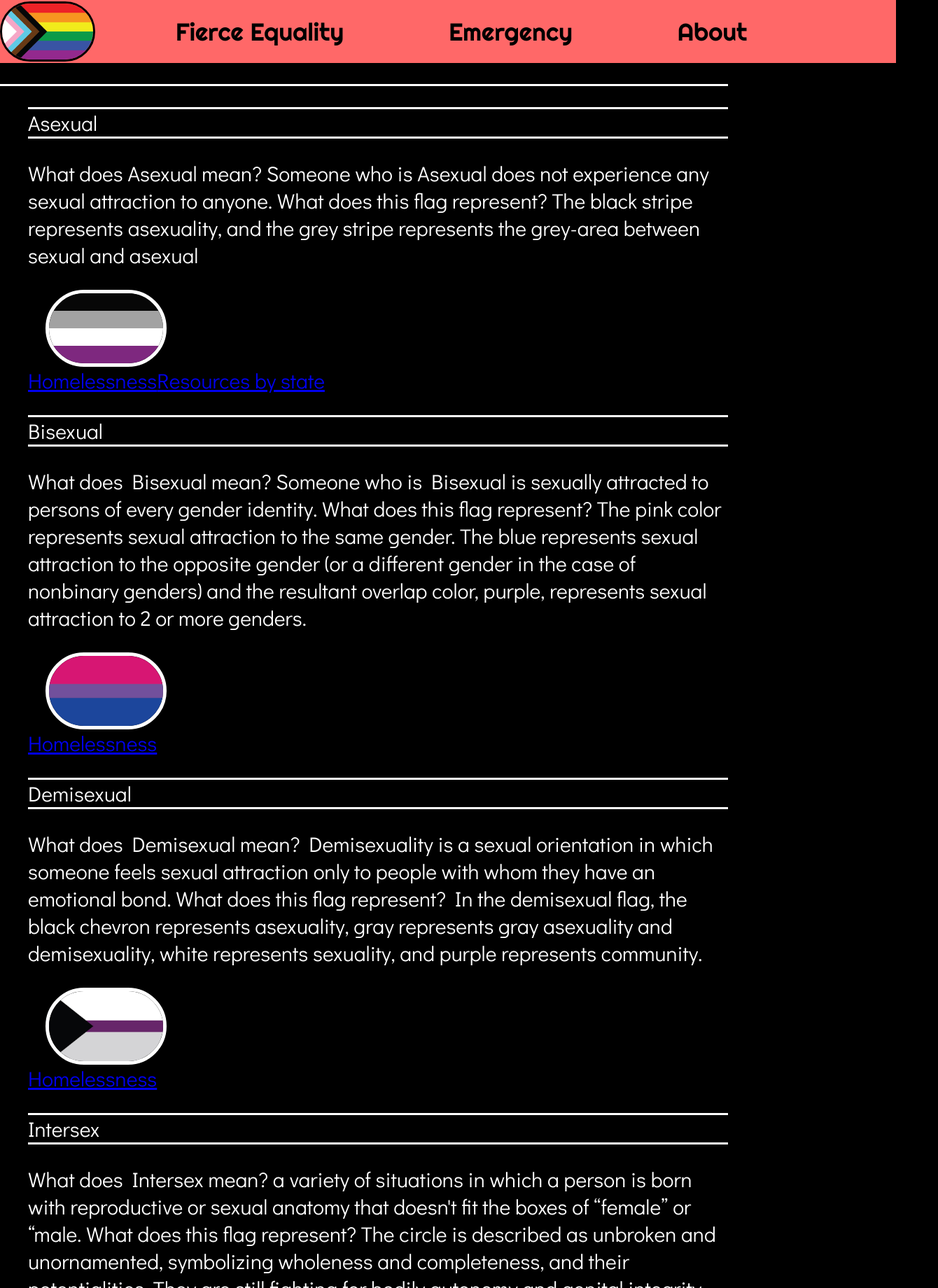
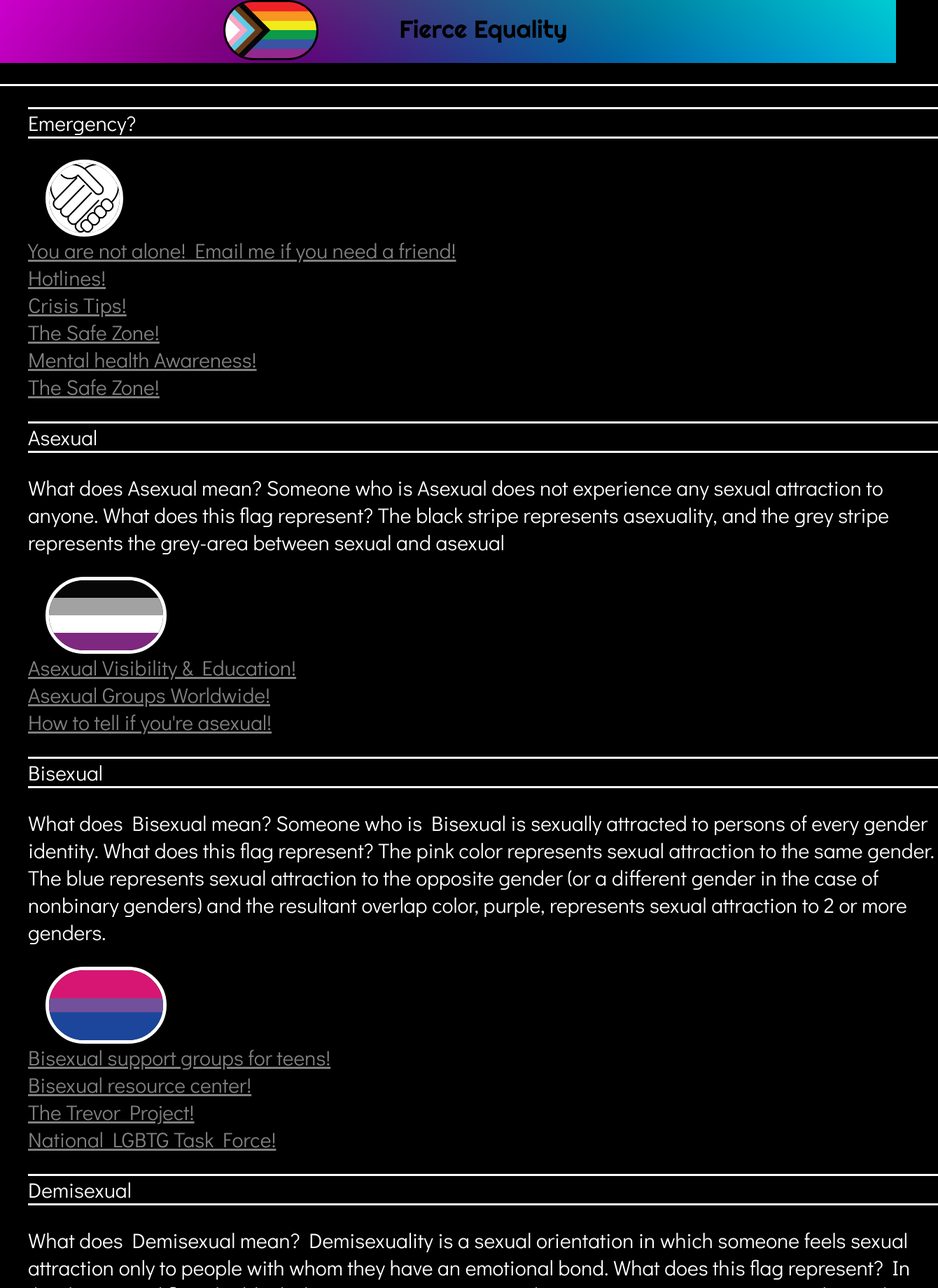
Before and after one commit to sulledy221/FierceEquality2.0, a React (Create React App) app: page / in a window 1280 px wide. Shown: the top 1840 px of the page at 70% size, 1340 px wide, since content can reach past the window. Built offline with nearby package versions, Linux system fonts and the light colour scheme.

Commit message:
inputting all the resources for each identity

```diff
--- a/src/components/Flags.jsx
+++ b/src/components/Flags.jsx
@@ -6,9 +6,11 @@ export default function Flags() {
       <p className="list-flag">{item.title}</p>
       <p>{item.desc}</p>
       <img src={item.src} alt={item.alt} className="img-flag" />
-      <div className="resource-link">
+      <div>
         {item.resources.map((link) => (
-          <a href={link.url}>{link.text}</a>
+          <a href={link.url} className="resource-link">
+            {link.text}
+          </a>
         ))}
       </div>
     </li>
--- a/src/components/NavBar.jsx
+++ b/src/components/NavBar.jsx
@@ -12,16 +12,6 @@ export default function NavBar() {
             Fierce Equality
           </Link>
         </li>
-        <li className="link">
-          <Link className="link" to="/emergency">
-            Emergency
-          </Link>
-        </li>
-        <li className="link">
-          <Link className="link" to="/about">
-            About
-          </Link>
-        </li>
       </div>
     </BrowserRouter>
   );
--- a/src/components/all.css
+++ b/src/components/all.css
@@ -15,19 +15,28 @@ body {
 
 .link {
   color: rgb(0, 0, 0);
+  background-color: rgba(0, 0, 0, 0);
   margin-right: 75px;
   font-size: 35px;
   font-family: "Righteous", cursive;
-  background-color: rgb(255, 104, 104);
   list-style-type: none;
   text-decoration: none;
+  margin-top: 20px;
+  height: 0px;
 }
 
 .link-div {
-  display: flex;
-  align-items: center;
   background-color: rgb(255, 104, 104);
   height: 90px;
+  display: flex;
+  justify-content: center;
+  background: linear-gradient(
+      217deg,
+      rgba(0, 255, 221, 0.8),
+      rgba(255, 0, 0, 0) 70.71%
+    ),
+    linear-gradient(127deg, rgba(255, 0, 255, 0.8), rgba(0, 255, 0, 0) 70.71%),
+    linear-gradient(336deg, rgba(0, 0, 255, 0.8), rgba(0, 0, 255, 0) 70.71%);
 }
 
 .img-flag {
@@ -45,7 +54,7 @@ body {
   list-style-type: none;
   border-bottom: 3px solid;
   border-top: 3px solid;
-  width: 1000px;
+  width: 1300px;
 }
 
 .nav-img {
@@ -57,7 +66,8 @@ body {
 }
 
 .resource-link {
-  /* display: flex; */
-  margin-right: 8px;
-  text-decoration: none;
+  display: flex;
+  margin-right: 45px;
+  /* text-decoration: none; */
+  color: grey;
 }
--- a/src/components/flagdata.js
+++ b/src/components/flagdata.js
@@ -1,4 +1,34 @@
 export const flagData = [
+  {
+    src: "/assets/FLAGS/Screen Shot 2021-04-23 at 11.04.27 AM.png",
+    title: "Emergency?",
+    resources: [
+      {
+        text: "You are not alone! Email me if you need a friend! ",
+        url: "mailto:sullivanmort19@gmail.com",
+      },
+      {
+        text: "Hotlines!",
+        url: "https://www.crisistextline.org/help-for-depression/?gclid=Cj0KCQjw1PSDBhDbARIsAPeTqrcavrKA7FE8AAwwSsgFeuoM3HylPK1tNVHwbcHuh7GYMj9aDSkb3_MaAquUEALw_wcB",
+      },
+      {
+        text: "Crisis Tips!",
+        url: "https://www.take2minutes.org/page_crisistips.html",
+      },
+      {
+        text: "The Safe Zone!",
+        url: "https://thesafezoneproject.com/about/what-is-safe-zone/",
+      },
+      {
+        text: "Mental health Awareness!",
+        url: "https://www.pridemind.org/",
+      },
+      {
+        text: "The Safe Zone!",
+        url: "https://thesafezoneproject.com/about/what-is-safe-zone/",
+      },
+    ],
+  },
   {
     src: "/assets/FLAGS/Asexual.jpeg",
     title: "Asexual",
@@ -6,12 +36,16 @@ export const flagData = [
     desc: "What does Asexual mean? Someone who is Asexual does not experience any sexual attraction to anyone. What does this flag represent? The black stripe represents asexuality, and the grey stripe represents the grey-area between sexual and asexual",
     resources: [
       {
-        text: "Homelessness",
-        url: "https://youth.gov/youth-topics/lgbtq-youth/homelessness",
+        text: "Asexual Visibility & Education!",
+        url: "https://www.asexuality.org/",
       },
       {
-        text: "Resources by state ",
-        url: "https://www.aliforneycenter.org/get-help/resources-by-state/",
+        text: "Asexual Groups Worldwide!",
+        url: "https://asexualgroups.wordpress.com/",
+      },
+      {
+        text: "How to tell if you're asexual!",
+        url: "https://time.com/2889469/asexual-orientation/",
       },
     ],
   },
@@ -22,8 +56,20 @@ export const flagData = [
     desc: "What does Bisexual mean? Someone who is Bisexual is sexually attracted to persons of every gender identity. What does this flag represent? The pink color represents sexual attraction to the same gender. The blue represents sexual attraction to the opposite gender (or a different gender in the case of nonbinary genders) and the resultant overlap color, purple, represents sexual attraction to 2 or more genders.",
     resources: [
       {
-        text: "Homelessness",
-        url: "https://youth.gov/youth-topics/lgbtq-youth/homelessness",
+        text: "Bisexual support groups for teens!",
+        url: "https://giveusthefloor.org/lgbtqia-groups/?gclid=Cj0KCQjwqp-LBhDQARIsAO0a6aKoFTN5GaHieAhoJxDXgAi_FhNZ7a6mVjH0X_ojIvV8Efl0diIPrY8aAomjEALw_wcB",
+      },
+      {
+        text: "Bisexual resource center!",
+        url: "https://biresource.org/",
+      },
+      {
+        text: "The Trevor Project!",
+        url: "https://www.aliforneycenter.org/get-help/resources-by-state/",
+      },
+      {
+        text: "National LGBTG Task Force!",
+        url: "https://www.thetaskforce.org/the-411-on-bisexual-resources/",
       },
     ],
   },
@@ -34,8 +80,20 @@ export const flagData = [
     desc: "What does Demisexual mean? Demisexuality is a sexual orientation in which someone feels sexual attraction only to people with whom they have an emotional bond. What does this flag represent? In the demisexual flag, the black chevron represents asexuality, gray represents gray asexuality and demisexuality, white represents sexuality, and purple represents community.",
     resources: [
       {
-        text: "Homelessness",
-        url: "https://youth.gov/youth-topics/lgbtq-youth/homelessness",
+        text: "Resources by state!",
+        url: "https://www.aliforneycenter.org/get-help/resources-by-state/",
+      },
+      {
+        text: "Resources by state!",
+        url: "https://www.aliforneycenter.org/get-help/resources-by-state/",
+      },
+      {
+        text: "Resources by state!",
+        url: "https://www.aliforneycenter.org/get-help/resources-by-state/",
+      },
+      {
+        text: "Resources by state!",
+        url: "https://www.aliforneycenter.org/get-help/resources-by-state/",
       },
     ],
   },
@@ -46,8 +104,20 @@ export const flagData = [
     desc: "What does Intersex mean? a variety of situations in which a person is born with reproductive or sexual anatomy that doesn't fit the boxes of “female” or “male. What does this flag represent? The circle is described as unbroken and unornamented, symbolizing wholeness and completeness, and their potentialities. They are still fighting for bodily autonomy and genital integrity, and this symbolizes the right to be who and how they want to be.",
     resources: [
       {
-        text: "Homelessness",
-        url: "https://youth.gov/youth-topics/lgbtq-youth/homelessness",
+        text: "Resources by state!",
+        url: "https://www.aliforneycenter.org/get-help/resources-by-state/",
+      },
+      {
+        text: "Clothing!",
+        url: "https://www.transgendermap.com/social/clothing-accessories/retailers/",
+      },
+      {
+        text: "The Trevor Project!",
+        url: "https://www.thetrevorproject.org/?gclid=Cj0KCQjw6-SDBhCMARIsAGbI7Ujxab-jZepXcjbUc5hRuK43KcEIMrrpamuzB0m9qbkcHxBYr61EPKoaAlvuEALw_wcB",
+      },
+      {
+        text: "Resources by state!",
+        url: "https://www.aliforneycenter.org/get-help/resources-by-state/",
       },
     ],
   },
@@ -58,8 +128,20 @@ export const flagData = [
     desc: "What does Lesbian mean? A lesbian is someone who identifies as a female and is attracted to other identifying females. What does this flag represent? The stripes, from top to bottom, represent 'gender non-conformity' (dark orange), 'independence' (orange), 'community' (light orange), 'unique relationships to womanhood' (white) , 'serenity and peace' (pink), 'love and sex' (dusty pink), and 'femininity' (dark rose).",
     resources: [
       {
-        text: "Homelessness",
-        url: "https://youth.gov/youth-topics/lgbtq-youth/homelessness",
+        text: "Resources by state!",
+        url: "https://www.aliforneycenter.org/get-help/resources-by-state/",
+      },
+      {
+        text: "Resources by state!",
+        url: "https://www.aliforneycenter.org/get-help/resources-by-state/",
+      },
+      {
+        text: "Resources by state!",
+        url: "https://www.aliforneycenter.org/get-help/resources-by-state/",
+      },
+      {
+        text: "Resources by state!",
+        url: "https://www.aliforneycenter.org/get-help/resources-by-state/",
       },
     ],
   },
@@ -70,8 +152,20 @@ export const flagData = [
     desc: "What does Non-binary mean? Someone who is non-binary might feel like a mix of genders, or like they have no gender at all. What does this flag represent? Yellow represents people whose gender exists outside the binary, purple represents those whose gender is a mixture of – or between – male and female, black represents people who have no gender, and white represents those who embrace many or all genders.",
     resources: [
       {
-        text: "Homelessness",
-        url: "https://youth.gov/youth-topics/lgbtq-youth/homelessness",
+        text: "Resources by state!",
+        url: "https://www.aliforneycenter.org/get-help/resources-by-state/",
+      },
+      {
+        text: "Clothing!",
+        url: "https://www.transgendermap.com/social/clothing-accessories/retailers/",
+      },
+      {
+        text: "The Trevor Project!",
+        url: "https://www.thetrevorproject.org/?gclid=Cj0KCQjw6-SDBhCMARIsAGbI7Ujxab-jZepXcjbUc5hRuK43KcEIMrrpamuzB0m9qbkcHxBYr61EPKoaAlvuEALw_wcB",
+      },
+      {
+        text: "Resources by state!",
+        url: "https://www.aliforneycenter.org/get-help/resources-by-state/",
       },
     ],
   },
@@ -82,8 +176,20 @@ export const flagData = [
     desc: "What does Pansexual mean? Someone who is Pansexual has a sexual and/or romantic attraction to people regardless of gender. What does this flag represent? The pansexual pride flag is used to indicate that pansexuals have sexual attractions and relationships with people of different genders and sexualities.",
     resources: [
       {
-        text: "Homelessness",
-        url: "https://youth.gov/youth-topics/lgbtq-youth/homelessness",
+        text: "Resources by state!",
+        url: "https://www.aliforneycenter.org/get-help/resources-by-state/",
+      },
+      {
+        text: "Resources by state!",
+        url: "https://www.aliforneycenter.org/get-help/resources-by-state/",
+      },
+      {
+        text: "Resources by state!",
+        url: "https://www.aliforneycenter.org/get-help/resources-by-state/",
+      },
+      {
+        text: "Resources by state!",
+        url: "https://www.aliforneycenter.org/get-help/resources-by-state/",
       },
     ],
   },
@@ -94,8 +200,20 @@ export const flagData = [
     desc: "What does Polysexual mean? As with ALL sexual orientation and gender identity terms, the exact definition may vary based on who is doing the defining and/or self-identifying. What does this flag represent? The polysexual flag has three stripes, pink representing attraction to women, green representing attraction to non-binary people, and blue representing attraction to men.",
     resources: [
       {
-        text: "Homelessness",
-        url: "https://youth.gov/youth-topics/lgbtq-youth/homelessness",
+        text: "Resources by state!",
+        url: "https://www.aliforneycenter.org/get-help/resources-by-state/",
+      },
+      {
+        text: "Resources by state!",
+        url: "https://www.aliforneycenter.org/get-help/resources-by-state/",
+      },
+      {
+        text: "Resources by state!",
+        url: "https://www.aliforneycenter.org/get-help/resources-by-state/",
+      },
+      {
+        text: "Resources by state!",
+        url: "https://www.aliforneycenter.org/get-help/resources-by-state/",
       },
     ],
   },
@@ -106,8 +224,20 @@ export const flagData = [
     desc: "What does QPOC mean? Initialisms that stand for queer people of color and/or queer trans people of color. What does this flag represent? The flag represents queer people of color (QPOC) and how the black community and the queer community are often woven together, both currently and in the earliest days of the Queer Liberation Movement. Historically, the raised fist has served as an emblem of solidarity and support as well as an expression of unity, strength, defiance, and resistance. The raised fist was added to the six-striped flag and includes various shades of brown and a white stripe to represent the various colors of the 'human rainbow.'",
     resources: [
       {
-        text: "Homelessness",
-        url: "https://youth.gov/youth-topics/lgbtq-youth/homelessness",
+        text: "Resources by state!",
+        url: "https://www.aliforneycenter.org/get-help/resources-by-state/",
+      },
+      {
+        text: "Resources by state!",
+        url: "https://www.aliforneycenter.org/get-help/resources-by-state/",
+      },
+      {
+        text: "Resources by state!",
+        url: "https://www.aliforneycenter.org/get-help/resources-by-state/",
+      },
+      {
+        text: "Resources by state!",
+        url: "https://www.aliforneycenter.org/get-help/resources-by-state/",
       },
     ],
   },
@@ -118,8 +248,20 @@ export const flagData = [
     desc: "What does Gay mean? Gay has come to be used as an adjective, and as a noun, referring to the community, practices and cultures associated with homosexuality. What does this flag represent? The rainbow flag is a symbol of lesbian, gay, bisexual, transgender (LGBT) and queer pride and LGBT social movements. Also known as the gay pride flag or LGBT pride flag, the colors reflect the diversity of the LGBT community and the 'spectrum' of human sexuality and gender.",
     resources: [
       {
-        text: "Homelessness",
-        url: "https://youth.gov/youth-topics/lgbtq-youth/homelessness",
+        text: "Resources by state!",
+        url: "https://www.aliforneycenter.org/get-help/resources-by-state/",
+      },
+      {
+        text: "Resources by state!",
+        url: "https://www.aliforneycenter.org/get-help/resources-by-state/",
+      },
+      {
+        text: "Resources by state!",
+        url: "https://www.aliforneycenter.org/get-help/resources-by-state/",
+      },
+      {
+        text: "Resources by state!",
+        url: "https://www.aliforneycenter.org/get-help/resources-by-state/",
       },
     ],
   },
@@ -130,8 +272,90 @@ export const flagData = [
     desc: "What does Transgender mean? Transgender is a term that includes the many ways that people’s gender identities can be different from the sex they were assigned at birth. What does this flag represent? The two light blue stripes which is the 'traditional' color for 'boys', two pink stripes for 'girls', with a white stripe in the center for those who are transitioning, who feel they have a neutral gender or no gender, and those who are intersex.",
     resources: [
       {
-        text: "Homelessness",
-        url: "https://youth.gov/youth-topics/lgbtq-youth/homelessness",
+        text: "Clothing!",
+        url: "https://www.atrh.org/gender-affirming-products",
+      },
+      {
+        text: "Clothing!",
+        url: "https://www.etsy.com/market/transgender_clothing",
+      },
+      {
+        text: "Clothing!",
+        url: "https://www.buzzfeed.com/harperhendrickson/transgender-nonconforming-fashion-brands",
+      },
+      {
+        text: "Equality for TransFolks!",
+        url: "https://transequality.org/",
+      },
+      {
+        text: "The Trevor Project!",
+        url: "https://www.thetrevorproject.org/?gclid=Cj0KCQjw6-SDBhCMARIsAGbI7Ujxab-jZepXcjbUc5hRuK43KcEIMrrpamuzB0m9qbkcHxBYr61EPKoaAlvuEALw_wcB",
+      },
+      {
+        text: "Trans Education (for allys as well)!",
+        url: "https://transstudent.org/",
+      },
+      {
+        text: "More Trans Education (for allys as well)!",
+        url: "https://www.transgendertraininginstitute.com/",
+      },
+      {
+        text: "The Trevor Project!",
+        url: "https://www.thetrevorproject.org/?gclid=Cj0KCQjw6-SDBhCMARIsAGbI7Ujxab-jZepXcjbUc5hRuK43KcEIMrrpamuzB0m9qbkcHxBYr61EPKoaAlvuEALw_wcB",
+      },
+    ],
+  },
+  {
+    src: "/assets/FLAGS/progress.png",
+    title: "Other sites!",
+    resources: [
+      {
+        text: "Resources by state!",
+        url: "https://www.aliforneycenter.org/get-help/resources-by-state/",
+      },
+      {
+        text: "LGBT Center Locations!",
+        url: "https://www.lgbtcenters.org/LGBTCenters?gclid=Cj0KCQjw1PSDBhDbARIsAPeTqreoEABzp9bqOH8Oi5_72gaWyGVrQR1jpI8ZoWHXUsnkYBUr1vstJOAaAgoREALw_wcB",
+      },
+      {
+        text: "Even more Resources!",
+        url: "https://www.keshetonline.org/resources/topic/activism-and-allyship/?gclid=Cj0KCQjw1PSDBhDbARIsAPeTqre8UPF1TG0ZcnHN1FYX6-NAe3KKFQrlKD2yFtjM_wf-zktXCO0w01kaAhmxEALw_wcB",
+      },
+      {
+        text: "CDC Youth Resources!",
+        url: "https://www.cdc.gov/lgbthealth/youth-resources.htm",
+      },
+      {
+        text: "Group Chats (Zoom)!",
+        url: "https://www.qchatspace.org/Upcoming-Groups",
+      },
+      {
+        text: "WORLD PRIDE!",
+        url: "https://www.interpride.org/",
+      },
+      {
+        text: "LGBTQ+ News!",
+        url: "https://www.glaad.org/",
+      },
+      {
+        text: "More LGBTQ+ News!",
+        url: "https://www.pride.com/",
+      },
+      {
+        text: "Human Rights Campaign!",
+        url: "https://www.hrc.org/",
+      },
+      {
+        text: "Clothing for all!",
+        url: "https://shop.onlyhumanco.com/collections/pride?page=2&cmp_id=12658640821&adg_id=123150860591&kwd=lgbtq%20clothing&device=c&gclid=Cj0KCQjw4ImEBhDFARIsAGOTMj-1ipIaHh94DXGDuSvNsoOmKtPQ6fWGeAxeGvYnt1ubdmlsPukvObcaAt9MEALw_wcB",
+      },
+      {
+        text: "Queer owned shops!",
+        url: "https://www.bustle.com/p/7-queer-owned-clothing-brands-that-should-be-on-your-radar-65680",
+      },
+      {
+        text: "Queer owned brands!",
+        url: "https://www.glamour.com/story/lgbtq-owned-brands",
       },
     ],
   },
```
Also changed, not shown: src/components/About.jsx (deleted, +0 -12 lines), src/components/Emergency.jsx (deleted, +0 -9 lines).
